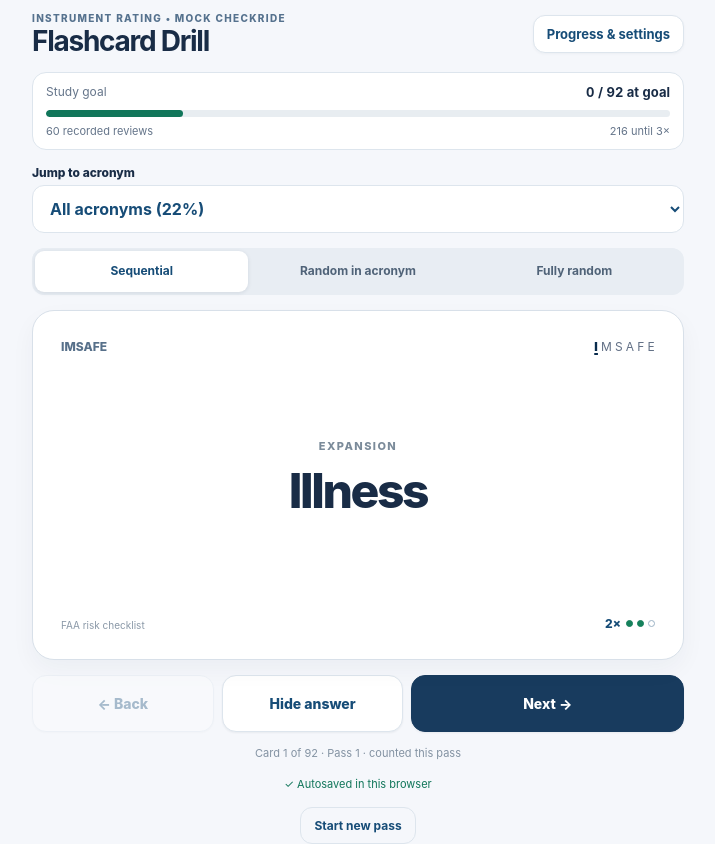
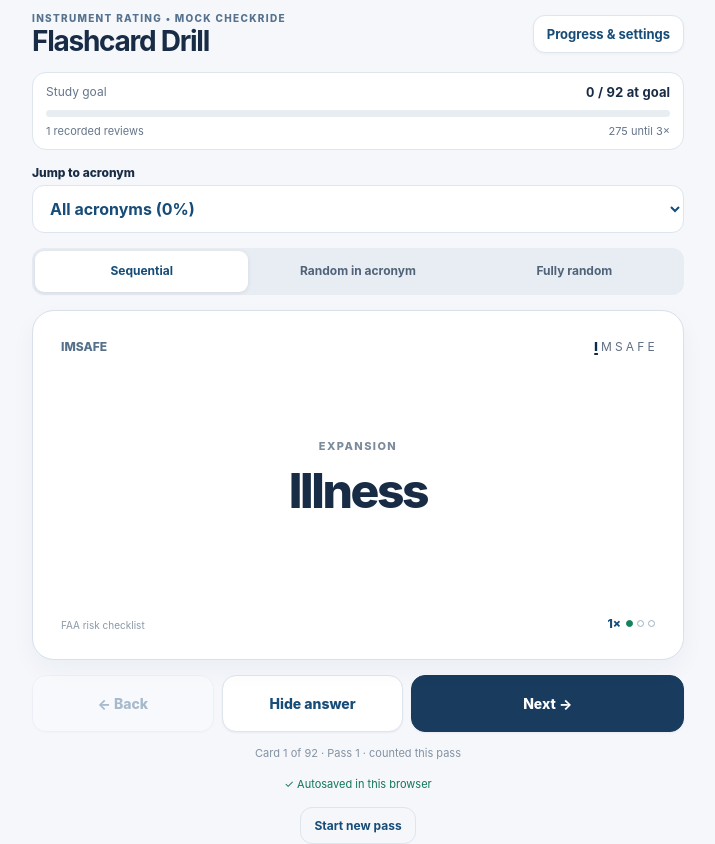
Before and after one commit to granthcw/instrument-flying, a plain HTML site: page flashcards/index.html in a window 1280 px wide. Shown: the whole page, without its empty margins (282-997 px from the left). Drawn offline with Linux system fonts and the light colour scheme.

Commit message:
Avoid unverified historical counts and preserve browser autosave

```diff
--- a/flashcards/index.html
+++ b/flashcards/index.html
@@ -36,8 +36,6 @@ const CARD_BY_ID=new Map(CARDS.map(c=>[c.id,c]));
 const KEY='ifr_flashcard_study_state_v1'; // Stable across app versions and deployments on this origin
 const LEGACY_KEYS=['ifr-drill-v3-counts-','ifr-drill-chat-v1-'];
 const SESSION_LEGACY_PREFIX='ifr-drill-chat-session-v2-';
-const FIRST_59=CARDS.slice(0,59).map(c=>c.id); // 59 saved ChatGPT deck reviews, 2026-11-09
-const TODAY='2026-11-09';
 const dateKey=()=>{const d=new Date();return `${d.getFullYear()}-${String(d.getMonth()+1).padStart(2,'0')}-${String(d.getDate()).padStart(2,'0')}`};
 let storageOK=true;
 function readKey(k){try{const raw=localStorage.getItem(k);return raw?JSON.parse(raw):null}catch(e){storageOK=false;return null}}
@@ -52,7 +50,6 @@ if(!Object.prototype.hasOwnProperty.call(existing,'counts')){
   for(const prefix of LEGACY_KEYS){const old=readKey(prefix+dateKey());if(old){counters=mergeCounts(counters,old);importSource='earlier flashcard app';imported=true}}
   const oldArchive=readKey('ifr-drill-v3-archive');if(oldArchive&&oldArchive[dateKey()]){counters=mergeCounts(counters,oldArchive[dateKey()]);importSource='earlier flashcard app';imported=true}
   // If no original app counts are available, recover the confirmed 59 study reviews.
-  if(!Object.prototype.hasOwnProperty.call(existing,'counts')){FIRST_59.forEach(id=>counters[id]=1);importSource='59 saved flashcard reviews';imported=true}
 }
 let goal=existing.goal===5?5:3;
 let mode=['sequential','within','random'].includes(existing.mode)?existing.mode:'sequential';
@@ -167,7 +164,7 @@ $('card').addEventListener('touchstart',e=>{x0=e.touches[0].clientX;y0=e.touches
 $('card').addEventListener('touchend',e=>{if(x0===null)return;const dx=e.changedTouches[0].clientX-x0,dy=e.changedTouches[0].clientY-y0;x0=null;if(Math.abs(dx)>60&&Math.abs(dx)>Math.abs(dy)*1.3){suppressClick=true;dx<0?next():prev();setTimeout(()=>suppressClick=false,300)}},{passive:true});
 const cardClick=flip;
 $('card').addEventListener('click',e=>{if(suppressClick){e.stopImmediatePropagation()};},true);
-$('recovery-note').textContent=imported?`Recovered progress from ${importSource}. The first 59 confirmed reviews are preserved as one repetition each when the original app counts are unavailable.`:'Autosave is enabled for this website. Counts and exact position restore when you return in this browser.';
+$('recovery-note').textContent=imported?`Recovered available counts from ${importSource}.`:'No previous app counts were accessible on this website. Future reviews autosave with the exact position in this browser.';
 $('storage-status').textContent='Every card change saves immediately on this website. Counts remain in this device’s browser storage. This does not sync between devices or survive clearing website data.';
 if(idle){render();save()}else{recover()}
 </script></body></html>
```
